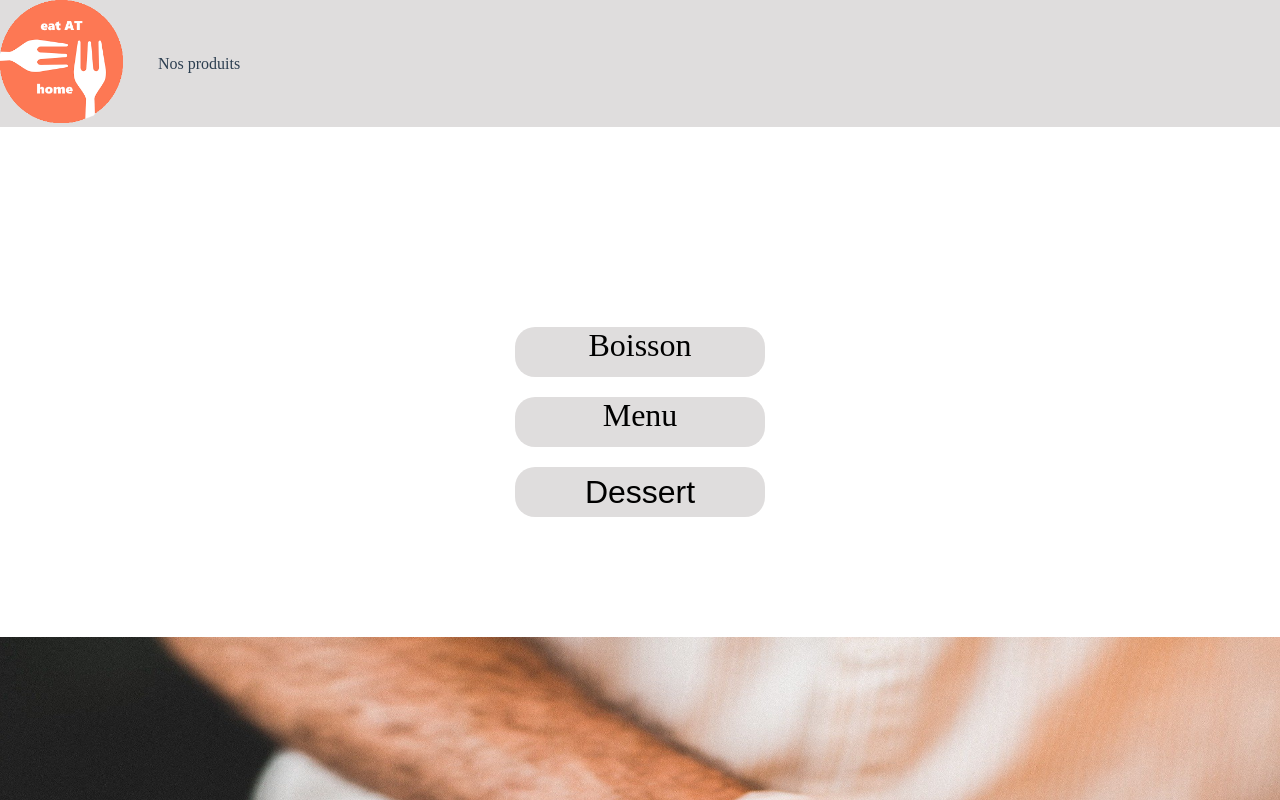
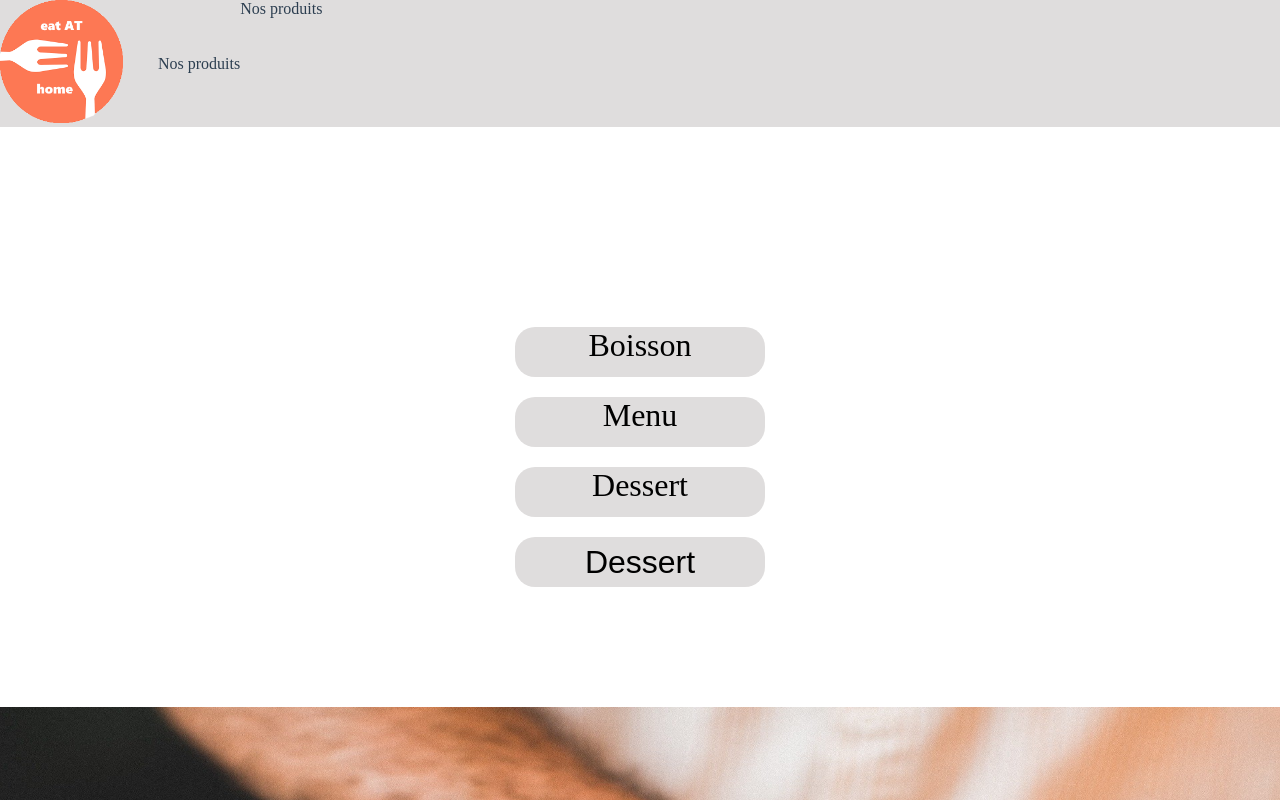
Before and after one commit to Tinquen59/eatAtHome, a Vue app: page /boisson in a window 1280 px wide. Shown: the top 800 px of the page. Built offline with nearby package versions, Linux system fonts and the light colour scheme.

Commit message:
ajout des desserts / modif dans le store, le router, le modalFood

```diff
--- a/src/components/CardItem.vue
+++ b/src/components/CardItem.vue
@@ -47,10 +47,6 @@ export default {
                 name: this.name,
                 price: this.price
             })
-        },
-        activeMore() {
-            // return !this.moreIsActive
-            console.log('more')
         }
     }
 }
--- a/src/components/ModalFood.vue
+++ b/src/components/ModalFood.vue
@@ -24,7 +24,7 @@
                         <p>+{{ accompagnement.price }}€</p>
                     </div>
                     <div class="card-accompagnement">
-                        <img src="/images/menu/no-food.png" alt="pas de supplément">
+                        <img src="/images/menu/accompagnement/no-food.png" alt="pas de supplément">
                         <p>+0€</p>
                     </div>
                 </div>
--- a/src/components/Navbar.vue
+++ b/src/components/Navbar.vue
@@ -6,6 +6,7 @@
             </router-link>
         </div>
         <p class="navbar__link">Nos produits</p>
+        <div>Nos produits</div>
     </div>
 </template>
 
--- a/src/router/index.js
+++ b/src/router/index.js
@@ -3,6 +3,7 @@ import VueRouter from 'vue-router'
 import Home from '../views/Home.vue'
 import Boisson from '../views/Boisson.vue'
 import Menu from '../views/Menu.vue'
+import Dessert from '../views/Dessert.vue'
 
 Vue.use(VueRouter)
 
@@ -21,6 +22,11 @@ const routes = [
     path: '/nosProduits/menu',
     name: 'Menu',
     component: Menu
+  },
+  {
+    path: '/nosProduits/dessert',
+    name: 'Dessert',
+    component: Dessert
   }
 ]
 
--- a/src/store/index.js
+++ b/src/store/index.js
@@ -135,7 +135,27 @@ export default new Vuex.Store({
         type: 'accompagnement',
         price: 2.5,
         composition: ''
-      }
+      },
+      {
+        name: 'dessert mystérieux',
+        image: {
+          src: '/images/desserts/dessert1.png',
+          alt: 'un dessert1'
+        },
+        type: 'dessert',
+        price: 3,
+        composition: ''
+      },
+      {
+        name: 'glace',
+        image: {
+          src: '/images/desserts/dessert2.png',
+          alt: 'une glace'
+        },
+        type: 'dessert',
+        price: 4.5,
+        composition: ''
+      },
     ]
   },
   mutations: {
--- a/src/views/Dessert.vue
+++ b/src/views/Dessert.vue
@@ -1,5 +1,35 @@
 <template>
     <div>
-        dessert
+        <router-link :to="{ name: 'Home' }">
+            <i class="far fa-hand-point-left"></i>
+        </router-link>
+
+        <container-card-item>
+            <card-item
+                v-for="item in menus"
+                v-show="item.type === 'dessert'"
+                :image="item.image"
+                :name="item.name"
+                :price="item.price"
+                :key="item.name"
+            />
+        </container-card-item>
     </div>
 </template>
+
+<script>
+import { mapState } from 'vuex'
+import ContainerCardItem from '../components/ContainerCardItem.vue'
+import CardItem from '../components/CardItem.vue'
+
+export default {
+    name: 'Dessert',
+    components: {
+        ContainerCardItem,
+        CardItem
+    },
+    computed: {
+        ...mapState(['menus'])
+    }
+}
+</script>
--- a/src/views/Home.vue
+++ b/src/views/Home.vue
@@ -11,6 +11,10 @@
 
       <router-link :to="{ name: 'Menu' }" class="menu__btn">
         Menu
+      </router-link>
+
+      <router-link :to="{ name: 'Dessert' }" class="menu__btn">
+        Dessert
       </router-link>
 
       <button class="menu__btn">
--- a/src/views/Menu.vue
+++ b/src/views/Menu.vue
@@ -51,7 +51,6 @@ export default {
     },
     methods: {
         openModal(paylod) {
-            console.log("modal is open")
             this.displayModal = true
             this.nameMenu = paylod.name,
             this.priceMenu = paylod.price
```
